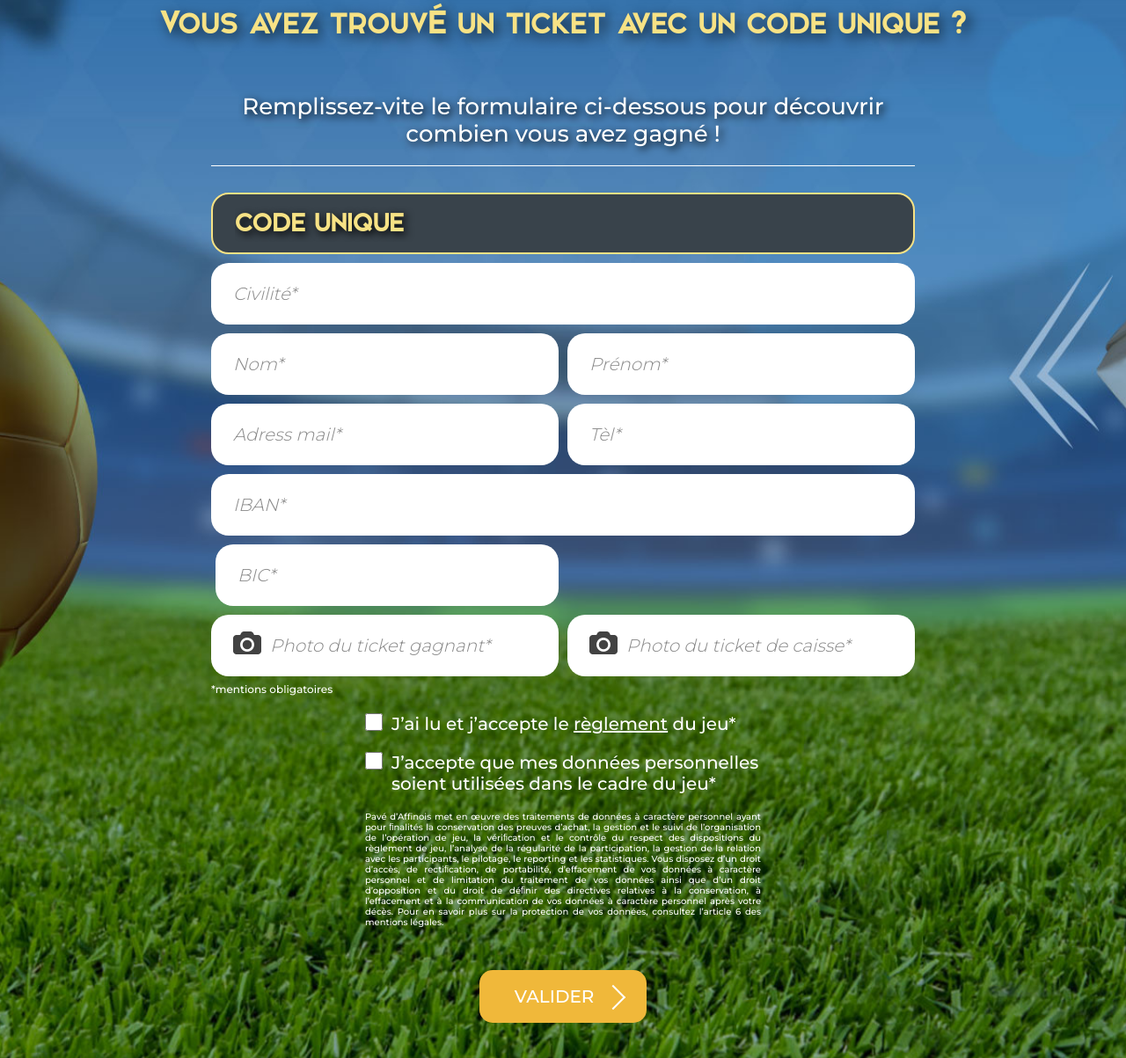
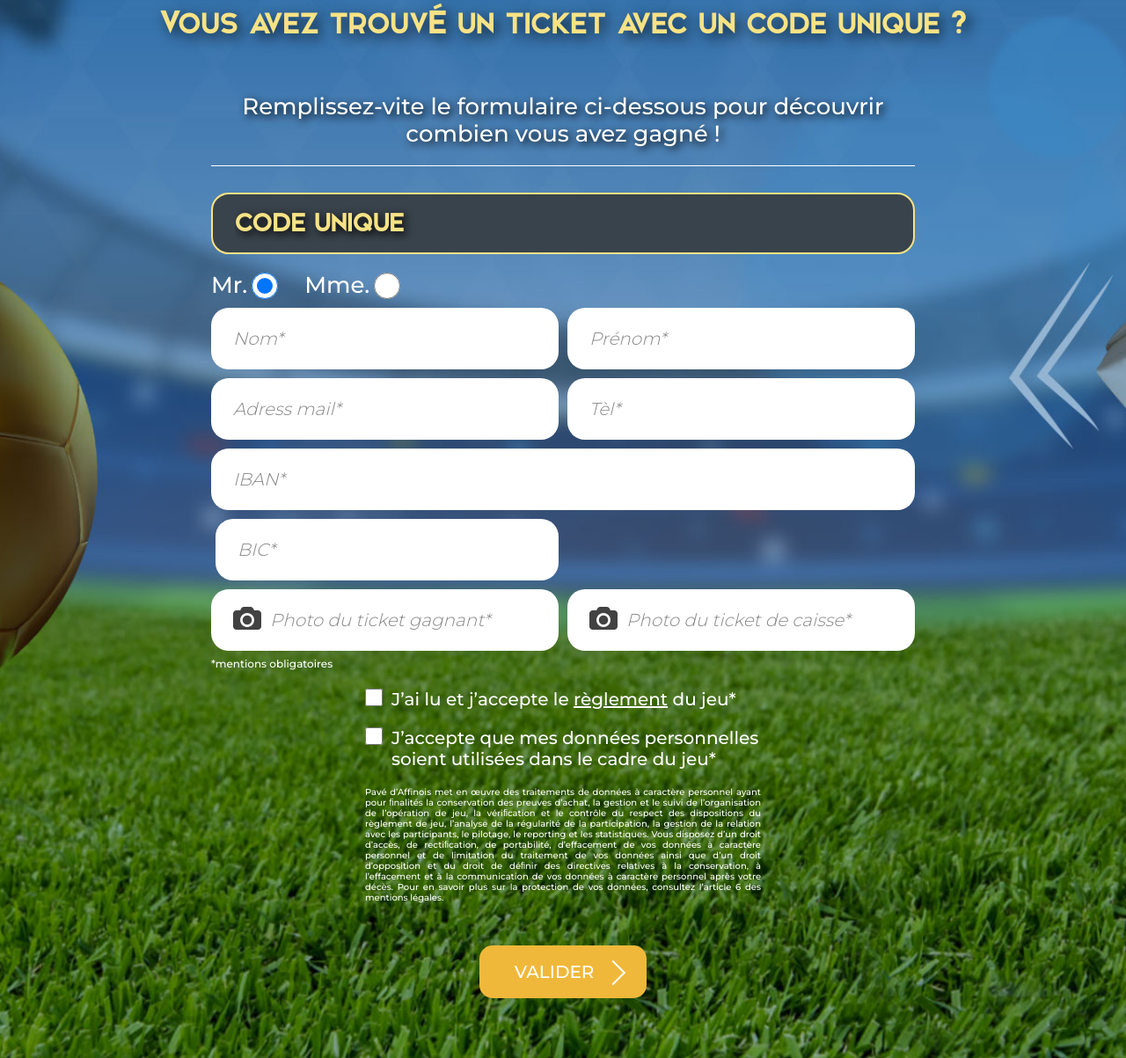
Before and after one commit to AdrienLapasset/pave-daffinois, a PHP site: page /home.php in a window 1280 px wide. Shown: the part 267-1470 px from the top of the page at 88% size. Run offline with PHP 8.4, Linux system fonts and the light colour scheme.

Commit message:
update civilité input

```diff
--- a/css/style.css
+++ b/css/style.css
@@ -158,7 +158,7 @@ body {
   max-width: 800px;
 }
 
-.home .form input.code:not([type="checkbox"]), .home .form input.code:not([type="checkbox"])::-webkit-input-placeholder {
+.home .form input.code:not([type="checkbox"]):not([type="radio"]), .home .form input.code:not([type="checkbox"]):not([type="radio"])::-webkit-input-placeholder {
   font-family: "Elkwood";
   color: #f7e285;
   font-size: 40px;
@@ -166,7 +166,7 @@ body {
   font-style: normal;
 }
 
-.home .form input.code:not([type="checkbox"]), .home .form input.code:not([type="checkbox"]):-ms-input-placeholder {
+.home .form input.code:not([type="checkbox"]):not([type="radio"]), .home .form input.code:not([type="checkbox"]):not([type="radio"]):-ms-input-placeholder {
   font-family: "Elkwood";
   color: #f7e285;
   font-size: 40px;
@@ -174,7 +174,7 @@ body {
   font-style: normal;
 }
 
-.home .form input.code:not([type="checkbox"]), .home .form input.code:not([type="checkbox"])::-ms-input-placeholder {
+.home .form input.code:not([type="checkbox"]):not([type="radio"]), .home .form input.code:not([type="checkbox"]):not([type="radio"])::-ms-input-placeholder {
   font-family: "Elkwood";
   color: #f7e285;
   font-size: 40px;
@@ -182,7 +182,7 @@ body {
   font-style: normal;
 }
 
-.home .form input.code:not([type="checkbox"]), .home .form input.code:not([type="checkbox"])::placeholder {
+.home .form input.code:not([type="checkbox"]):not([type="radio"]), .home .form input.code:not([type="checkbox"]):not([type="radio"])::placeholder {
   font-family: "Elkwood";
   color: #f7e285;
   font-size: 40px;
@@ -190,35 +190,35 @@ body {
   font-style: normal;
 }
 
-.home .form input:not([type="checkbox"]), .home .form input:not([type="checkbox"])::-webkit-input-placeholder, .home .form .iban:before, .home .form .photo label {
+.home .form input:not([type="checkbox"]):not([type="radio"]), .home .form input:not([type="checkbox"]):not([type="radio"])::-webkit-input-placeholder, .home .form .iban:before, .home .form .photo label {
   color: #888888;
   font-weight: 300;
   font-style: italic;
   font-size: 20px;
 }
 
-.home .form input:not([type="checkbox"]), .home .form input:not([type="checkbox"]):-ms-input-placeholder, .home .form .iban:before, .home .form .photo label {
+.home .form input:not([type="checkbox"]):not([type="radio"]), .home .form input:not([type="checkbox"]):not([type="radio"]):-ms-input-placeholder, .home .form .iban:before, .home .form .photo label {
   color: #888888;
   font-weight: 300;
   font-style: italic;
   font-size: 20px;
 }
 
-.home .form input:not([type="checkbox"]), .home .form input:not([type="checkbox"])::-ms-input-placeholder, .home .form .iban:before, .home .form .photo label {
+.home .form input:not([type="checkbox"]):not([type="radio"]), .home .form input:not([type="checkbox"]):not([type="radio"])::-ms-input-placeholder, .home .form .iban:before, .home .form .photo label {
   color: #888888;
   font-weight: 300;
   font-style: italic;
   font-size: 20px;
 }
 
-.home .form input:not([type="checkbox"]), .home .form input:not([type="checkbox"])::placeholder, .home .form .iban:before, .home .form .photo label {
+.home .form input:not([type="checkbox"]):not([type="radio"]), .home .form input:not([type="checkbox"]):not([type="radio"])::placeholder, .home .form .iban:before, .home .form .photo label {
   color: #888888;
   font-weight: 300;
   font-style: italic;
   font-size: 20px;
 }
 
-.home .form input:not([type="checkbox"]) {
+.home .form input:not([type="checkbox"]):not([type="radio"]) {
   width: 100%;
   height: 70px;
   border-radius: 20px;
@@ -227,10 +227,32 @@ body {
   padding: 25px;
 }
 
-.home .form input:not([type="checkbox"]).code {
+.home .form input:not([type="checkbox"]):not([type="radio"]).code {
   background-color: #39434b;
   border: 2px solid #f7e285;
   text-shadow: 3px 3px 10px black;
+}
+
+.home .form .row-radio {
+  margin: 10px 0;
+  display: -webkit-box;
+  display: -ms-flexbox;
+  display: flex;
+  -webkit-box-align: center;
+      -ms-flex-align: center;
+          align-items: center;
+  color: white;
+  font-size: 26px;
+}
+
+.home .form .row-radio input[type="radio"] {
+  width: 30px;
+  height: 30px;
+  margin: 0 30px 0 5px;
+}
+
+.home .form .row-radio label {
+  margin: 0;
 }
 
 .home .form .iban {
--- a/home.php
+++ b/home.php
@@ -19,7 +19,13 @@
 
     <form class="form" action="">
       <input class="code" type="text" placeholder="Code Unique" required>
-      <input type="text" placeholder="Civilité*" required>
+
+      <div class="row-radio">
+        <label for="male">Mr.</label>
+        <input type="radio" id="huey" name="civility" value="male" checked>
+        <label for="female">Mme.</label>
+        <input type="radio" id="dewey" name="civility" value="female">
+      </div>
       <div class="row-input">
         <div>
           <input type="text" placeholder="Nom*" required>
@@ -36,12 +42,8 @@
           <input type="text" placeholder="Tèl*" required>
         </div>
       </div>
-      <!-- <div class="iban"> -->
-      <!-- <div class="square-container">
 
-        </div> -->
       <input type="text" placeholder="IBAN*" maxlength="30" required>
-      <!-- </div> -->
       <div class="row-input">
         <div>
           <input type="text" placeholder="BIC*" required>
--- a/sass/_home.scss
+++ b/sass/_home.scss
@@ -49,7 +49,7 @@
       font-size: 20px;
     }
 
-    input:not([type="checkbox"]) {
+    input:not([type="checkbox"]):not([type="radio"]) {
       width: 100%;
       height: 70px;
       border-radius: 20px;
@@ -71,6 +71,24 @@
 
       &::placeholder {
         @extend %input-font;
+      }
+    }
+
+    .row-radio {
+      margin: 10px 0;
+      display: flex;
+      align-items: center;
+      color: white;
+      font-size: 26px;
+
+      input[type="radio"] {
+        width: 30px;
+        height: 30px;
+        margin: 0 30px 0 5px;
+      }
+
+      label {
+        margin: 0;
       }
 
     }
```
Also changed, not shown: 1 other file.
